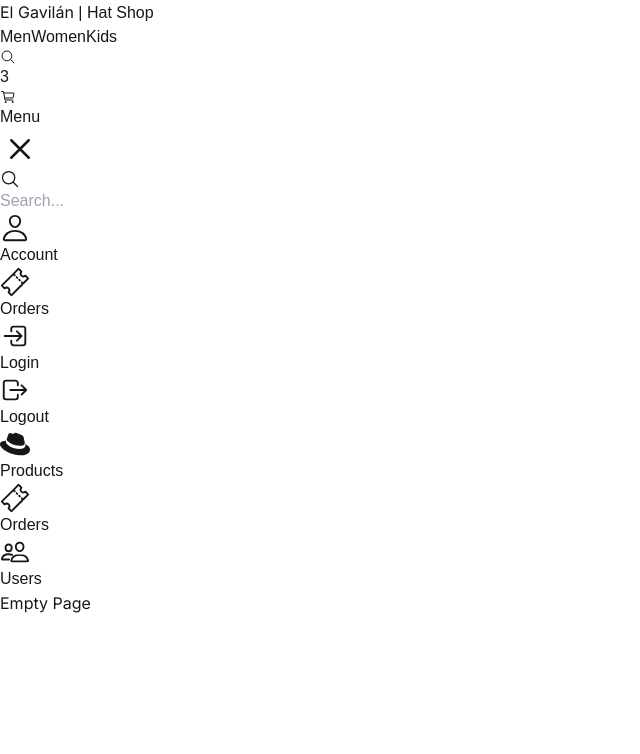
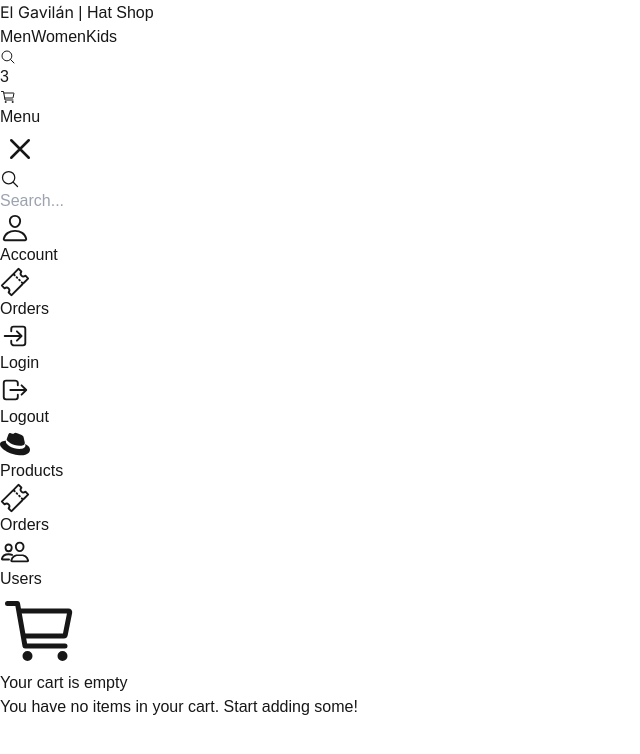
Before and after one commit to dracudev/gavilan-shop, a Next.js app: page /empty in a window 1280 px wide. Shown: the top 754 px of the page, without its empty margins (0-640 px from the left). Built offline with nearby package versions, Linux system fonts and the light colour scheme.

Commit message:
Redirect to empty cart page if no items are present

```diff
--- a/src/app/(shop)/cart/page.tsx
+++ b/src/app/(shop)/cart/page.tsx
@@ -2,6 +2,7 @@
 import { initialData } from "@/seed/seed";
 import Image from "next/image";
 import Link from "next/link";
+import { redirect } from "next/navigation";
 
 const productsInCart = [
   initialData.products[0],
@@ -10,6 +11,8 @@
 ];
 
 export default function CartPage() {
+  if (productsInCart.length === 0) redirect("/empty");
+
   return (
     <div className="flex justify-center items-center mb-72 px-5 sm:px-0">
       <div className="flex flex-col w-[1000px]">
--- a/src/app/(shop)/empty/page.tsx
+++ b/src/app/(shop)/empty/page.tsx
@@ -1,9 +1,23 @@
-import { inter } from "@/config/fonts";
+import Link from "next/link";
+import { IoCartOutline } from "react-icons/io5";
 
 export default function EmptyPage() {
   return (
-    <div className=" items-center justify-center flex h-screen">
-      <h1 className={`${inter.className} text-4xl`}>Empty Page</h1>
+    <div className="flex justify-center items-center h-[800px]">
+      <IoCartOutline size={80} className="mx-5" />
+
+      <div className="flex flex-col items-center">
+        <h1 className="text-5xl font-bold mb-5">Your cart is empty</h1>
+        <p className="text-lg font-light text-center">
+          You have no items in your cart.{" "}
+          <Link
+            href="/"
+            className="text-orange-600 hover:underline decoration-orange-600"
+          >
+            Start adding some!
+          </Link>
+        </p>
+      </div>
     </div>
   );
 }
```
